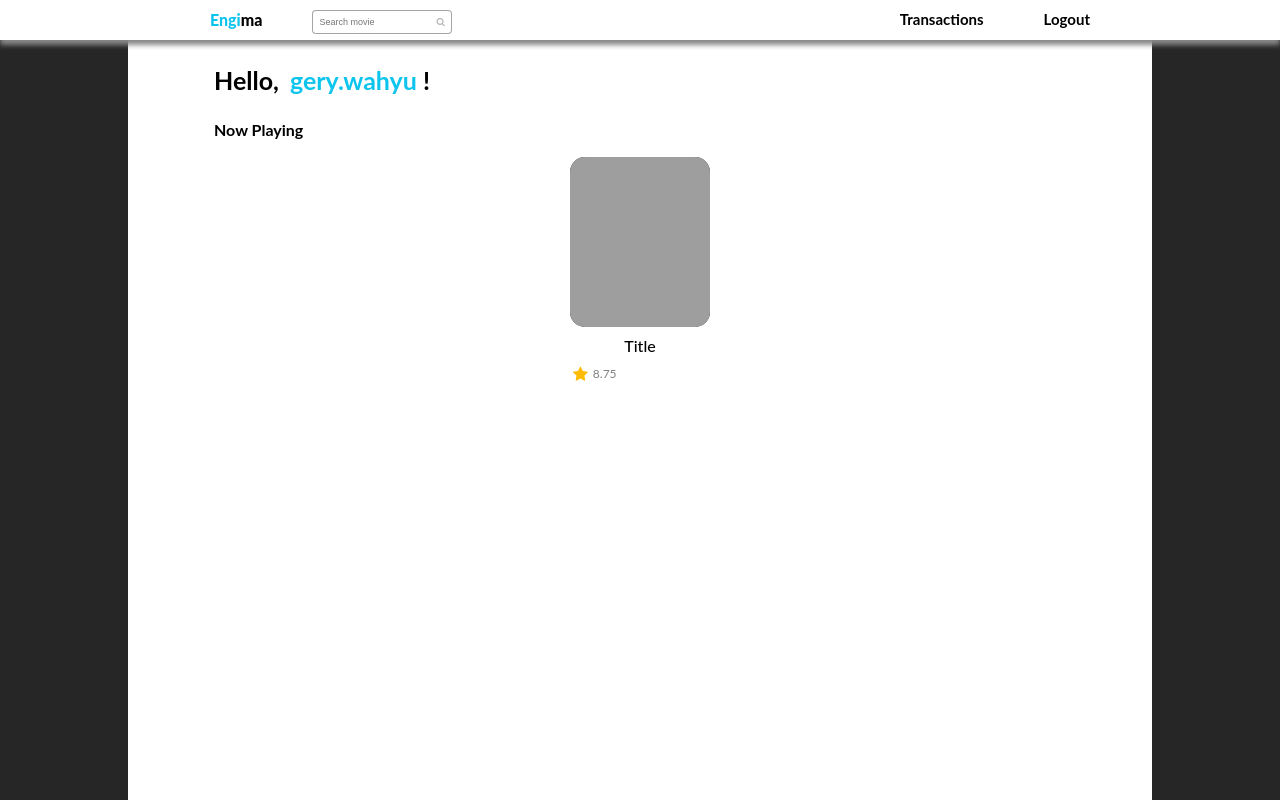
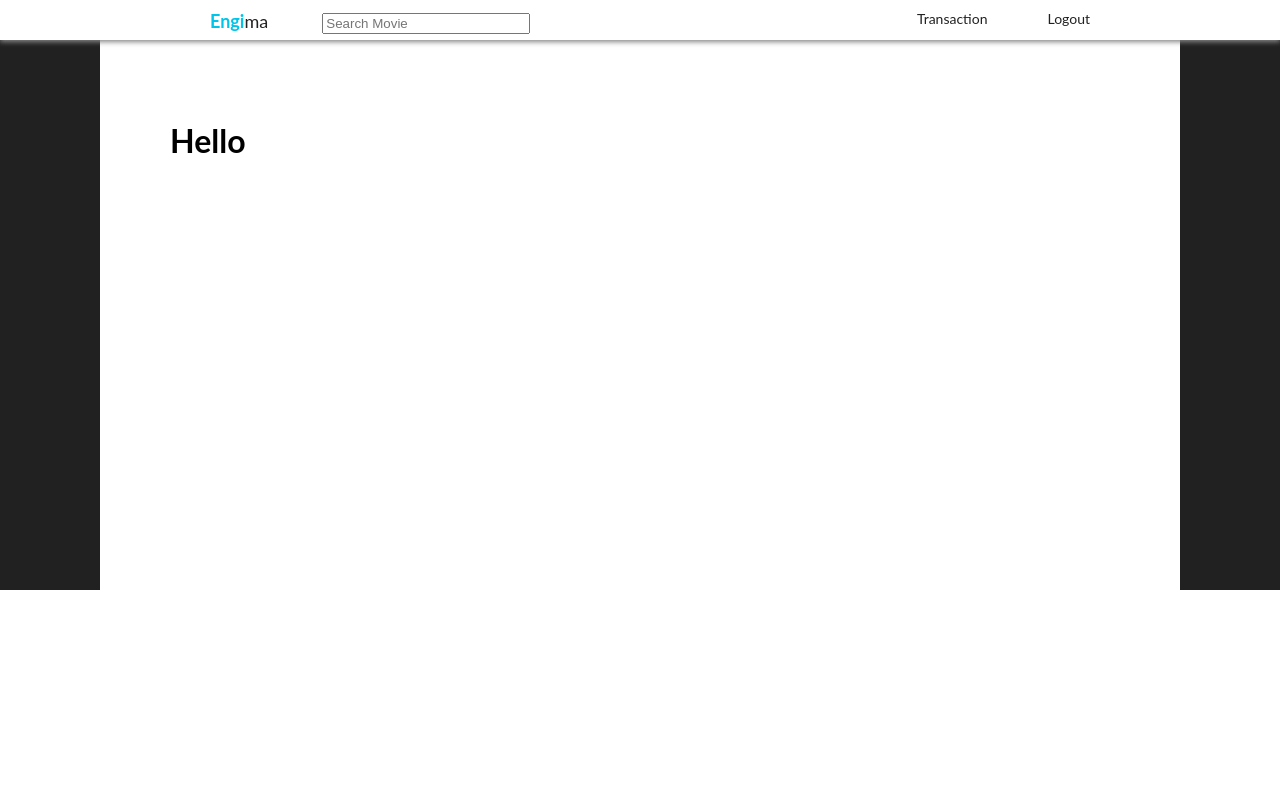
Before and after one commit to lydiaastrella/engima-cinema-web-app, a PHP site: page /page/home.html in a window 1280 px wide. Run offline with PHP 8.4, Linux system fonts and the light colour scheme; grey boxes are pictures that could not be loaded.

Commit message:
Revert "Merge branch 'home_frontend' into 'master'"
This reverts merge request !5

```diff
--- a/css/home.css
+++ b/css/home.css
@@ -1,6 +1,5 @@
 body {
 	margin: 0;
-	font-family: Lato;
 }
 .navbar {
 	display: block;
@@ -17,136 +16,20 @@ body {
 	margin: 0px 150px 0px;
 	padding: 10px;
 }
-
-.navbar #Engi {
-	margin: 0px 0px 0px 50px;
-	float: left;
-	color: #0dc4ed;
-	font-weight: 800;
-}
-
-.navbar #ma{
-	margin: 0px 50px 0px 0px;
-	float: left;
-	font-weight: 800;
-}
-
-.navbar-box input{
-	padding: 6px 0px 6px 6px;
-    border: 1px solid #a5a5a5;
-	border-right: none;
-	border-radius: 4px 0px 0px 4px;
-    font-size: 9px;
-	float: left;
-}
-
-.navbar-box button{
-	padding: 6px 6px 6px 0px;
-	background: white;
-	color: #b7b7b7;
-	font-size: 9px;
-	border: 1px solid #a5a5a5;
-	border-left: none; /* Prevent double borders */
-	border-radius: 0px 4px 4px 0px;
-	cursor: pointer;
-	float: left;
-}
-
 .menu {
 	float: right;
 	margin: 0px 30px 0px;
-	font-weight: bold;
-	font-size: 15px;
 }
-
-.asideleft{
-position: fixed;
-left: 0;
-width: 10%;
-height: 100%;
-background-color: #262626;
+.container {
+	background-color: black;
+	height: 100%
 }
-
-.asideright{
-position: fixed;
-right: 0;
-width: 10%;
-height: 100%;
-background-color: #262626;
+.content {
+	margin: 10px 100px 10px;
+	padding: 20px;
+	height: 100%;
+	background-color: white;
 }
-
-.maincontainer{
-	margin-top: 40px;
-    overflow-wrap: break-word;
-	margin-left: 150px;
-	margin-right: 150px;
-	padding-left: 5%;
-	padding-right: 5%;
-	background-color: white;
-	white-space: nowrap;
+#logo {
+	margin: 0px 50px 0px;
 }
-
-	.hellotitle{
-		font-weight: bold;
-		font-size: 25px;
-	}
-		.texthello{
-			display: inline-block;
-			margin-right: 5px;
-		}
-
-		.textusername{
-			display: inline-block;
-			color: #0dc4ed;
-		}
-
-	.nowplaying{
-		margin-top: 0px;
-		margin-bottom: 15px;
-	}
-		.textnowplaying{
-			display: inline;
-			font-weight: bold;
-		}
-
-	.mainlistmoviecontainer{
-		display: flex;
-		flex-wrap: wrap;
-		flex-direction: row;
-		justify-content: left;
-	}
-
-		.mainmoviecontainer{
-			margin-left: auto;
-			margin-right: auto;
-		}
-
-			.mainmovieposter{
-				display: flex;
-				justify-content: center;
-				background-color: #262626;
-				height: 170px;
-				width: 140px;
-				border-radius: 15px;
-			}
-
-			.mainmovietitle{
-				font-weight: 500;
-				text-align: center;
-				margin: 5px 3px 5px 3px;
-			}
-
-			.mainratingcontainer{
-				display: inline-flex;
-			}
-
-			.ratingstar{
-				color: #fdbb02;
-				margin: 0px 5px 5px 3px;
-			}
-
-			.textrating{
-				font-size: 12px;
-				color: #808080;
-				margin: 2px 0px 5px 0px;
-			}
--- a/page/home.html
+++ b/page/home.html
@@ -1,55 +1,21 @@
 <!DOCTYPE html>
 <head>
 	<title>Home</title>
-	<meta name="viewport" content="width=device-width, initial-scale=1.0">
-	<link rel="stylesheet" href="../css/home.css">
-	<link rel="stylesheet" href="https://cdnjs.cloudflare.com/ajax/libs/font-awesome/4.7.0/css/font-awesome.min.css">
+	<meta name="viewport" content="width=device-width, initial-scale=1">
+	<link rel="stylesheet" type="text/css" href="../css/style.css">
 </head>
 <body>
 	<div class="navbar">
 		<div class="navbar-box">
-			<p id="Engi">Engi</p>
-			<p id="ma">ma</p>
-			<input type="text" placeholder="Search movie">
-			<button type="searchbutton"><i class="fa fa-search"></i></button>
+			<a id="logo"><strong>Engi</strong>ma</a>
+			<input id="search-bar" type="text" placeholder="Search Movie">
 			<a class="menu">Logout</a>
-			<a class="menu">Transactions</a>
+			<a class="menu">Transaction</a>
 		</div>
 	</div>
-	<aside class="asideleft">
-	</aside>
-
-	<aside class="asideright">
-	</aside>
-
-	<section class="maincontainer">
-		<article class="hellotitle">
-			<!-- Title (Hello, ....) -->
-			<p class="texthello">Hello, </p>
-			<p class="textusername">gery.wahyu</p>
-			<p class="texthello">!</p>
-		</article>
-
-		<article class="nowplaying">
-			<p class="textnowplaying">Now Playing</p>
-		</article>
-
-		<article class="mainlistmoviecontainer">
-			<table class="mainmoviecontainer">
-				<tr>
-					<td><img class="mainmovieposter" src="not-found.jpg"></td>
-				</tr>
-				<tr>
-					<td><p class="mainmovietitle">Title</p></td>
-				</tr>
-				<tr>
-					<td><div class="mainratingcontainer">
-						<p class="ratingstar"><i class="fa fa-star"></i><p>
-						<p class="textrating">8.75</p>
-					</div></td>
-				</tr>
-			</table>
-		</article>
-	</section>
+	<div class="container">
+		<div class="content">
+			<h1>Hello</h1>
+		</div>
+	</div>
 </body>
-</html>
```
